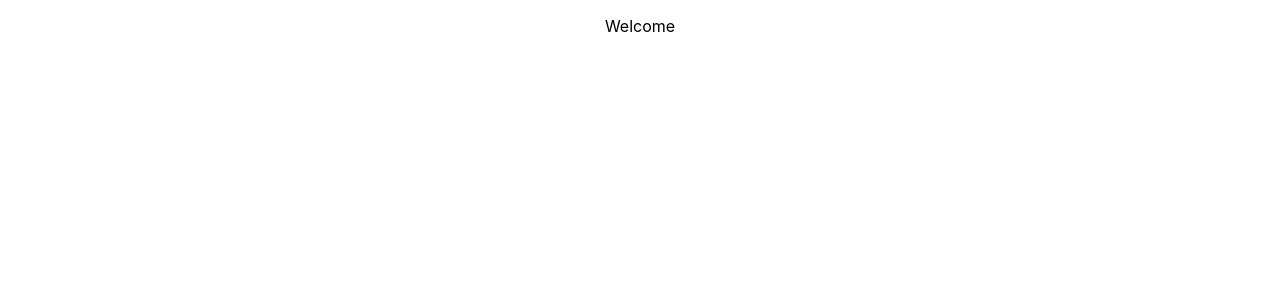
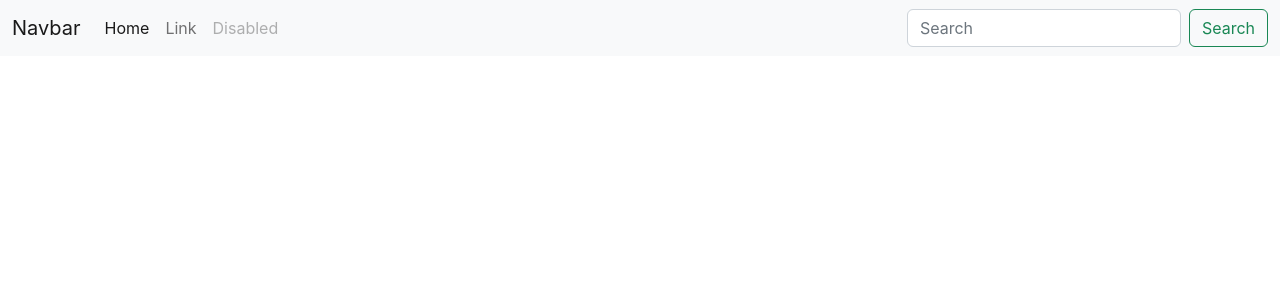
Before and after one commit to developer-danish/food-and-delivery, a React (Create React App) app in the folder client/: page / in a window 1280 px wide. Shown: the top 300 px of the page. Built offline with nearby package versions, Linux system fonts and the light colour scheme.

Commit message:
navbar added

```diff
--- a/client/package.json
+++ b/client/package.json
@@ -8,6 +8,7 @@
     "@testing-library/user-event": "^13.5.0",
     "react": "^18.1.0",
     "react-dom": "^18.1.0",
+    "react-router-dom": "^6.3.0",
     "react-scripts": "5.0.1",
     "web-vitals": "^2.1.4"
   },
--- a/client/public/index.html
+++ b/client/public/index.html
@@ -1,11 +1,20 @@
 <!DOCTYPE html>
 <html lang="en">
+
 <head>
   <meta charset="utf-8" />
   <meta name="viewport" content="width=device-width, initial-scale=1" />
+  <!-- CSS only -->
+  <link href="https://cdn.jsdelivr.net/npm/bootstrap@5.2.0-beta1/dist/css/bootstrap.min.css" rel="stylesheet"
+    integrity="sha384-0evHe/X+R7YkIZDRvuzKMRqM+OrBnVFBL6DOitfPri4tjfHxaWutUpFmBp4vmVor" crossorigin="anonymous">
+
+  <link href="https://cdnjs.cloudflare.com/ajax/libs/font-awesome/6.1.1/css/all.min.css" rel="stylesheet"
+    crossorigin="anonymous">
   <title>Food Order Management</title>
 </head>
+
 <body>
   <div id="root"></div>
 </body>
+<script src="https://cdn.jsdelivr.net/npm/bootstrap@5.0.2/dist/js/bootstrap.bundle.min.js" integrity="sha384-MrcW6ZMFYlzcLA8Nl+NtUVF0sA7MsXsP1UyJoMp4YLEuNSfAP+JcXn/tWtIaxVXM" crossorigin="anonymous"></script>
 </html>
--- a/client/src/components/App.css
+++ /dev/null
@@ -1,38 +0,0 @@
-.App {
-  text-align: center;
-}
-
-.App-logo {
-  height: 40vmin;
-  pointer-events: none;
-}
-
-@media (prefers-reduced-motion: no-preference) {
-  .App-logo {
-    animation: App-logo-spin infinite 20s linear;
-  }
-}
-
-.App-header {
-  background-color: #282c34;
-  min-height: 100vh;
-  display: flex;
-  flex-direction: column;
-  align-items: center;
-  justify-content: center;
-  font-size: calc(10px + 2vmin);
-  color: white;
-}
-
-.App-link {
-  color: #61dafb;
-}
-
-@keyframes App-logo-spin {
-  from {
-    transform: rotate(0deg);
-  }
-  to {
-    transform: rotate(360deg);
-  }
-}
--- a/client/src/components/App.js
+++ b/client/src/components/App.js
@@ -1,9 +1,11 @@
-import './App.css';
+import { BrowserRouter } from 'react-router-dom';
+import Header from './Header';
+
 
 const App = () => (
-  <div className="App">
-    <p>Welcome</p>
-  </div>
-)
+  <BrowserRouter>
+    <Header />
+  </BrowserRouter>
+);
 
 export default App;
--- /dev/null
+++ b/client/src/components/Header.js
@@ -0,0 +1,36 @@
+import React from 'react'
+import { Link } from 'react-router-dom';
+const Header = () => {
+    const showNavigation = () => (
+        <nav className="navbar navbar-expand-lg bg-light">
+            <div className="container-fluid">
+                <button className="navbar-toggler" type="button" data-bs-toggle="collapse" data-bs-target="#navbarTogglerDemo03" aria-controls="navbarTogglerDemo03" aria-expanded="false" aria-label="Toggle navigation">
+                    <span className="navbar-toggler-icon"></span>
+                </button>
+                <Link to="#" className="navbar-brand" >Navbar</Link>
+                <div className="collapse navbar-collapse" id="navbarTogglerDemo03">
+                    <ul className="navbar-nav me-auto mb-2 mb-lg-0">
+                        <li className="nav-item">
+                            <Link to="#" className="nav-link active" aria-current="page" >Home</Link>
+                        </li>
+                        <li className="nav-item">
+                            <Link to="#" className="nav-link">Link</Link>
+                        </li>
+                        <li className="nav-item">
+                            <Link to="#" className="nav-link disabled">Disabled</Link>
+                        </li>
+                    </ul>
+                    <form className="d-flex" role="search">
+                        <input className="form-control me-2" type="search" placeholder="Search" aria-label="Search" />
+                            <button className="btn btn-outline-success" type="submit">Search</button>
+                    </form>
+                </div>
+            </div>
+        </nav>
+    );
+    return (
+        <header>{showNavigation()}</header>
+    );
+};
+
+export default Header;
```
Also changed, not shown: 1 other file (tests, documents, lock files or other folders). Lines whose indentation alone changed are shown as unchanged.
